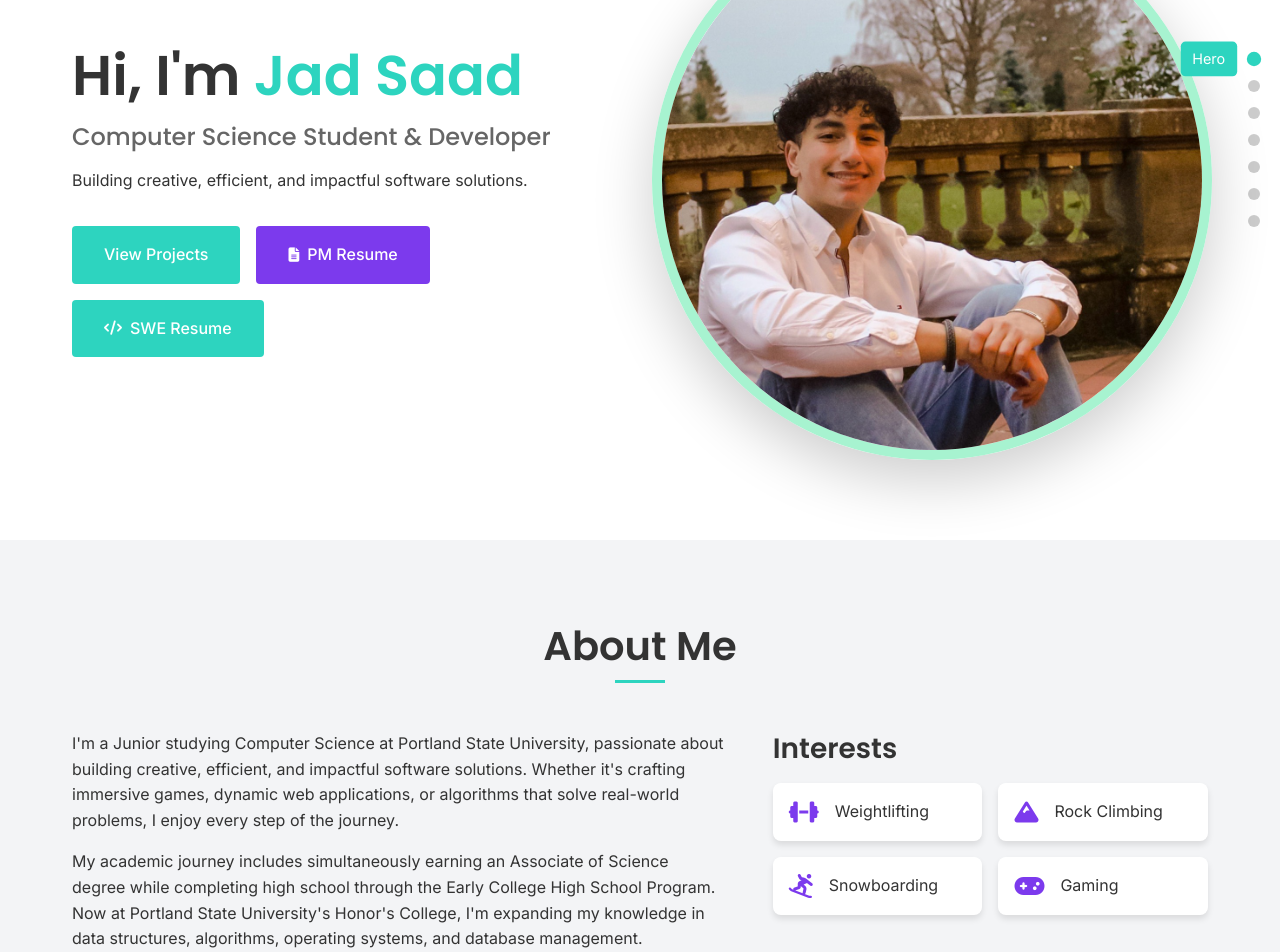
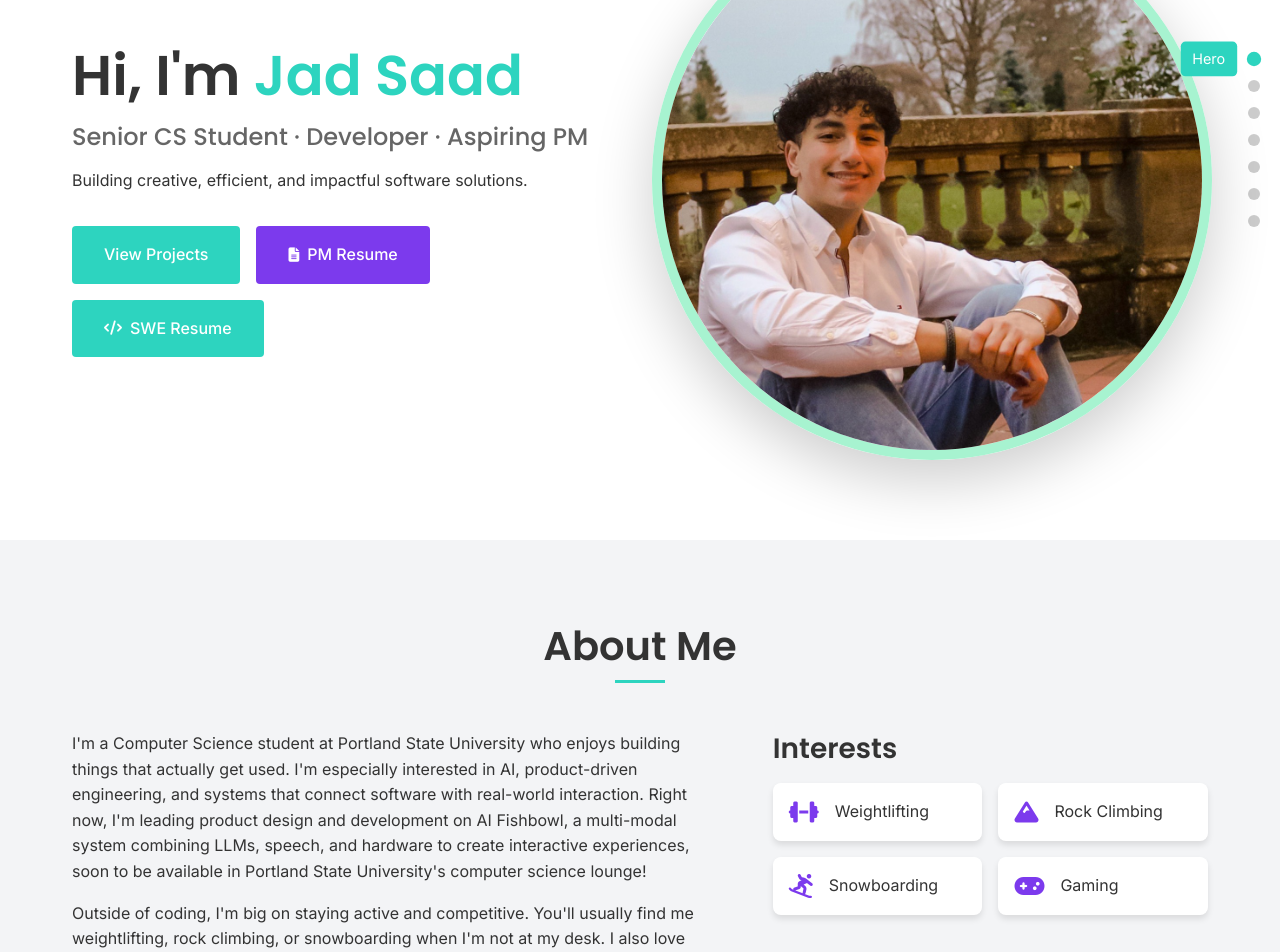
Before and after one commit to jadsaad06/Web-Portfolio, a React (Create React App) app: page / in a window 1280 px wide. Shown: the part 260-1212 px from the top of the page. Built offline with nearby package versions, Linux system fonts and the light colour scheme.

Commit message:
Update About section: Senior status and PM interest

```diff
--- a/src/components/About.js
+++ b/src/components/About.js
@@ -35,8 +35,9 @@ const About = () => {
         <h2 className="section-title">About Me</h2>
         <div className="about-content">
           <div className="about-text slide-up">
-            <p>I'm a Junior studying Computer Science at Portland State University, passionate about building creative, efficient, and impactful software solutions. Whether it's crafting immersive games, dynamic web applications, or algorithms that solve real-world problems, I enjoy every step of the journey.</p>
-            <p>My academic journey includes simultaneously earning an Associate of Science degree while completing high school through the Early College High School Program. Now at Portland State University's Honor's College, I'm expanding my knowledge in data structures, algorithms, operating systems, and database management.</p>
+            <p>I'm a Computer Science student at Portland State University who enjoys building things that actually get used. I'm especially interested in AI, product-driven engineering, and systems that connect software with real-world interaction. Right now, I'm leading product design and development on AI Fishbowl, a multi-modal system combining LLMs, speech, and hardware to create interactive experiences, soon to be available in Portland State University's computer science lounge!</p>
+            <p>Outside of coding, I'm big on staying active and competitive. You'll usually find me weightlifting, rock climbing, or snowboarding when I'm not at my desk. I also love gaming, both as a way to unwind and as inspiration for how good systems feel when they're well designed.</p>
+            <p>I enjoy working in collaborative environments, thinking through both the technical and human side of products, and turning rough ideas into something clean, usable, and impactful.</p>
           </div>
           <div className="about-interests slide-up">
             <h3>Interests</h3>
--- a/src/components/Footer.js
+++ b/src/components/Footer.js
@@ -7,7 +7,7 @@ const Footer = () => {
         <div className="footer-content">
           <div className="footer-logo">
             <a href="#hero">Jad Saad</a>
-            <p>Computer Science Student & Developer</p>
+            <p>Senior CS Student · Developer · Aspiring PM</p>
           </div>
           <div className="footer-links">
             <ul>
--- a/src/components/Hero.js
+++ b/src/components/Hero.js
@@ -177,7 +177,7 @@ const Hero = () => {
       <div className="container" style={containerStyles}>
         <div className="hero-content" style={contentStyles}>
           <h1 className="fade-in">Hi, I'm <span className="accent-teal">Jad Saad</span></h1>
-          <h2 className="fade-in">Computer Science Student & Developer</h2>
+          <h2 className="fade-in">Senior CS Student · Developer · Aspiring PM</h2>
           <p className="fade-in">Building creative, efficient, and impactful software solutions.</p>
           <div className="hero-buttons fade-in">
             <a href="#projects" className="btn-primary">View Projects</a>
```
